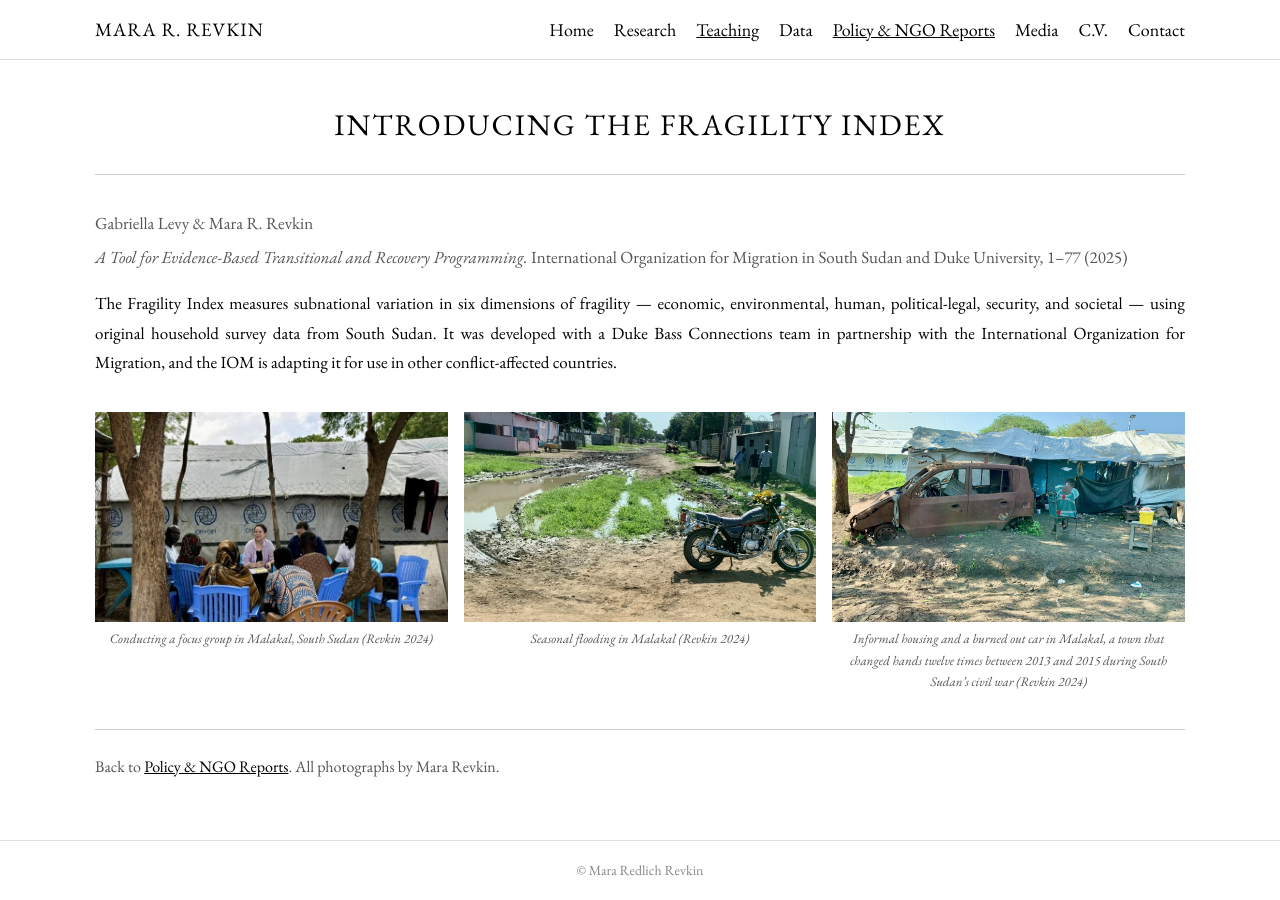
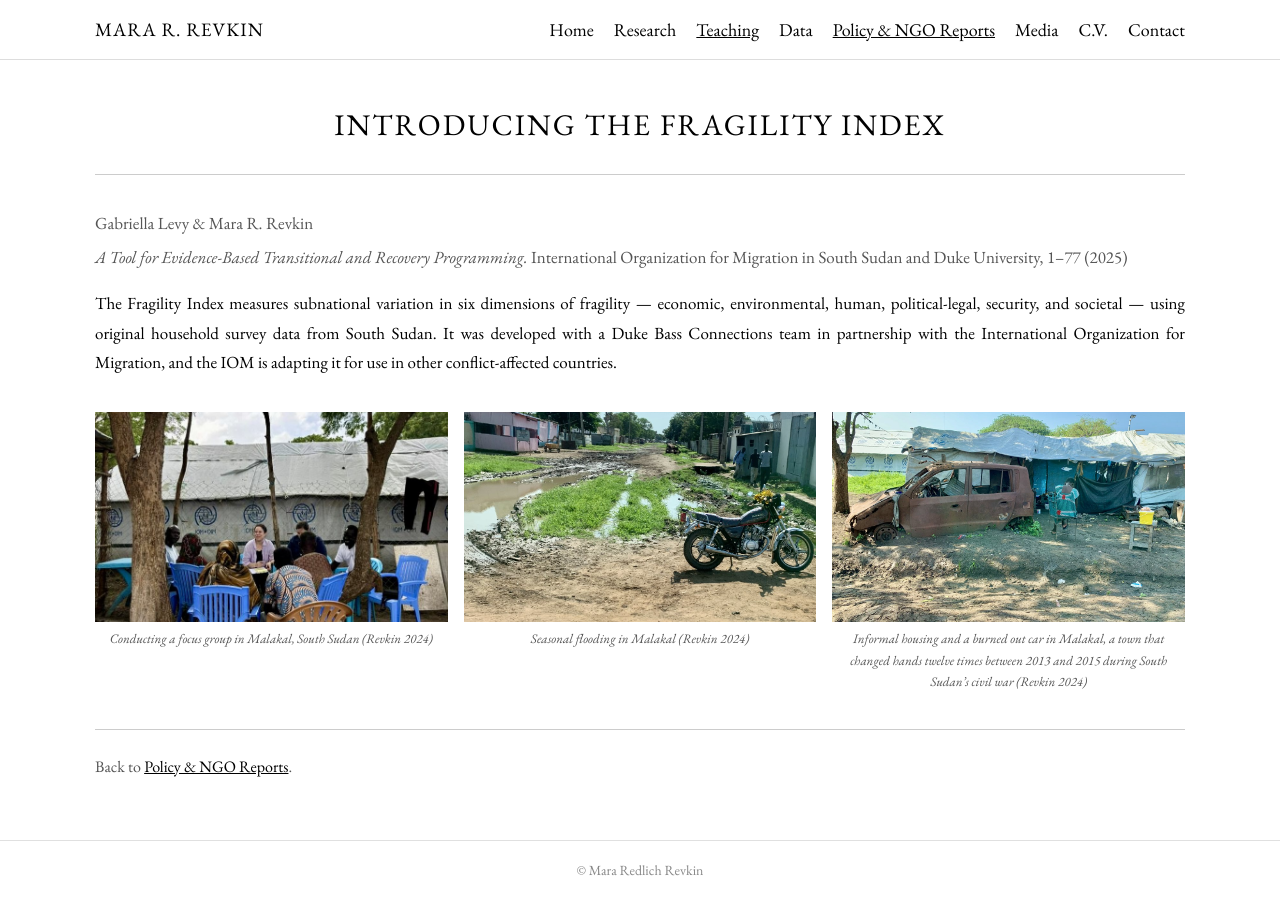
Before and after one commit to mrevkin/mrevkin.github.io, a Jekyll site: the page fragility-index.html, which Jekyll copies as it is, in a window 1280 px wide. Built offline with Jekyll 4.4.1, drawn with Linux system fonts in a browser that asks for light colours.

Commit message:
Remove blanket photo credit line

```diff
--- a/fragility-index.html
+++ b/fragility-index.html
@@ -75,7 +75,7 @@
     </div>
 
     <hr class="divider" style="margin-top: 24px;" />
-    <p style="font-size:16px; color:#555; margin-top:18px;">Back to <a href="policy-ngo-reports.html">Policy &amp; NGO Reports</a>. All photographs by Mara Revkin.</p>
+    <p style="font-size:16px; color:#555; margin-top:18px;">Back to <a href="policy-ngo-reports.html">Policy &amp; NGO Reports</a>.</p>
 
   </div>
 
```
